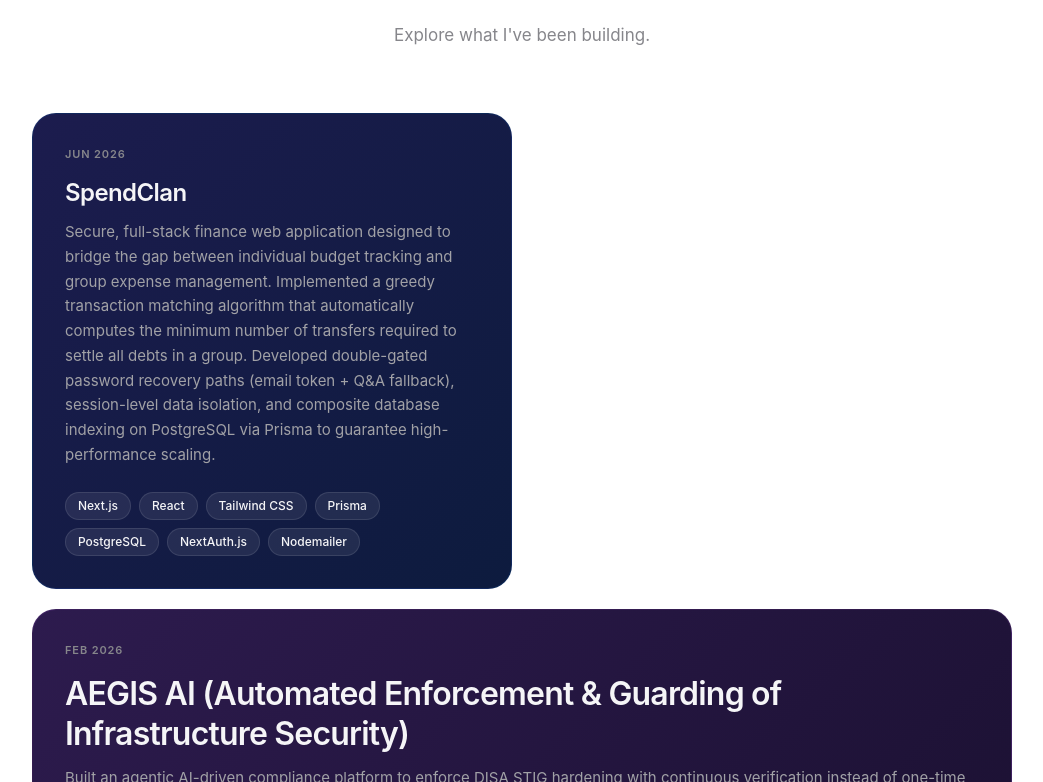
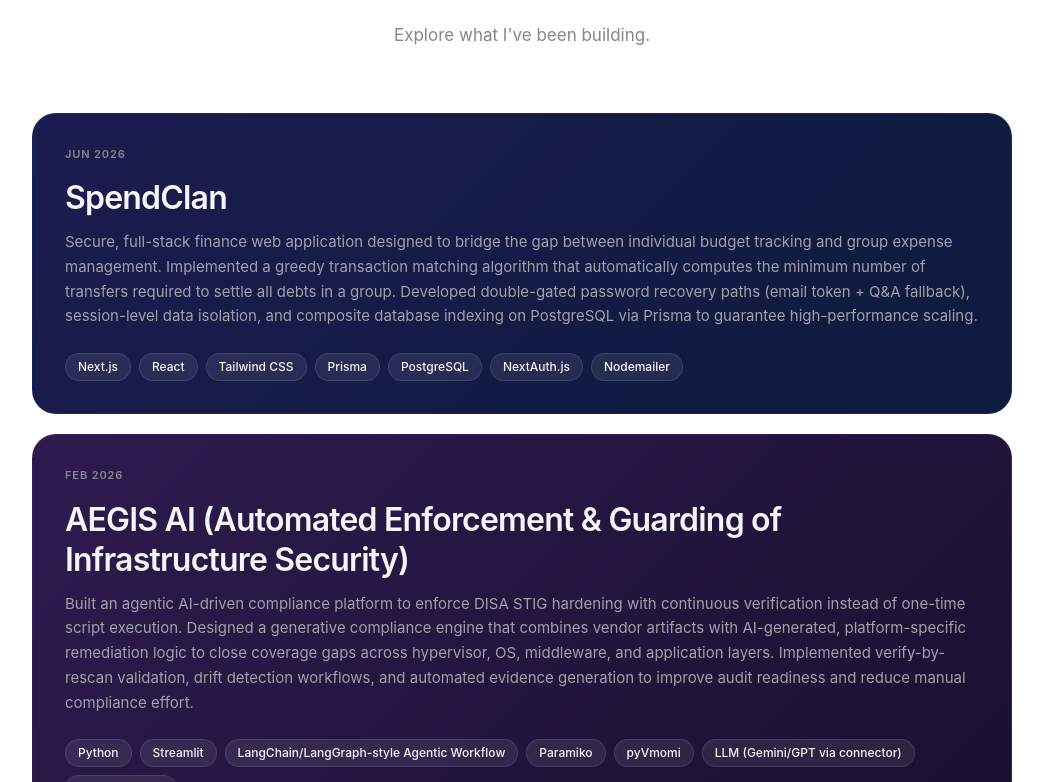
Before and after one commit to shashiazad/shashi-portfolio, a Next.js app: page / in a window 1280 px wide. Shown: the part 4718-5500 px from the top of the page, without its empty margins (118-1161 px from the left). Built offline with nearby package versions, Linux system fonts and the light colour scheme.

Commit message:
Refactor project card layout to dynamically handle large projects with no gaps

```diff
--- a/components/Projects.tsx
+++ b/components/Projects.tsx
@@ -13,31 +13,34 @@
 
 function getGridClasses(projects: any[]) {
   const total = projects.length;
+  if (total === 0) return [];
+  if (total === 1) return ['sm:col-span-2'];
 
-  if (total === 4) {
-    // Case 2: 4 cards -> 2 side-by-side and next row 2 side-by-side
-    return projects.map(() => 'col-span-1');
-  } else if (total === 5) {
-    // Case 2: 5 cards -> 1 expanded and 2 side-by-side in multiple rows
-    // Find the project with the longest summary to expand it
-    let longestIdx = 0;
-    let maxLen = 0;
-    projects.forEach((p, i) => {
-      if (p.summary.length > maxLen) {
-        maxLen = p.summary.length;
-        longestIdx = i;
+  const THRESHOLD = 400; // Character threshold to consider a project large
+  const lengths = projects.map((p) => p.summary.length);
+
+  // Initially classify based on the threshold
+  const isLarge = lengths.map((len) => len >= THRESHOLD);
+
+  // Calculate the number of small projects
+  const numSmall = isLarge.filter((large) => !large).length;
+
+  // To prevent layout gaps in a 2-column CSS Grid, the count of col-span-1 (small) cards
+  // must be even. If odd, we toggle the classification of the card closest to the threshold.
+  if (numSmall % 2 !== 0) {
+    let closestIdx = 0;
+    let minDiff = Infinity;
+    lengths.forEach((len, idx) => {
+      const diff = Math.abs(len - THRESHOLD);
+      if (diff < minDiff) {
+        minDiff = diff;
+        closestIdx = idx;
       }
     });
-    return projects.map((_, i) => (i === longestIdx ? 'sm:col-span-2' : 'col-span-1'));
-  } else {
-    // Case 1 (General fallback, e.g. 2 or 3 cards):
-    // If cards are small (short details <= 300 chars), they stay side-by-side (col-span-1).
-    // If they have more details, they expand to full width (sm:col-span-2).
-    return projects.map((p) => {
-      const isLong = p.summary.length > 300;
-      return isLong ? 'sm:col-span-2' : 'col-span-1';
-    });
+    isLarge[closestIdx] = !isLarge[closestIdx];
   }
+
+  return isLarge.map((large) => (large ? 'sm:col-span-2' : 'col-span-1'));
 }
 
 export default function Projects() {
@@ -57,7 +60,7 @@
       </p>
 
       {/* Bento Grid */}
-      <div className="grid grid-cols-1 sm:grid-cols-2 gap-5">
+      <div className="grid grid-cols-1 sm:grid-cols-2 gap-5 grid-flow-row-dense">
         {profile.projects.map((p, i) => (
           <motion.article
             key={p.name}
```
